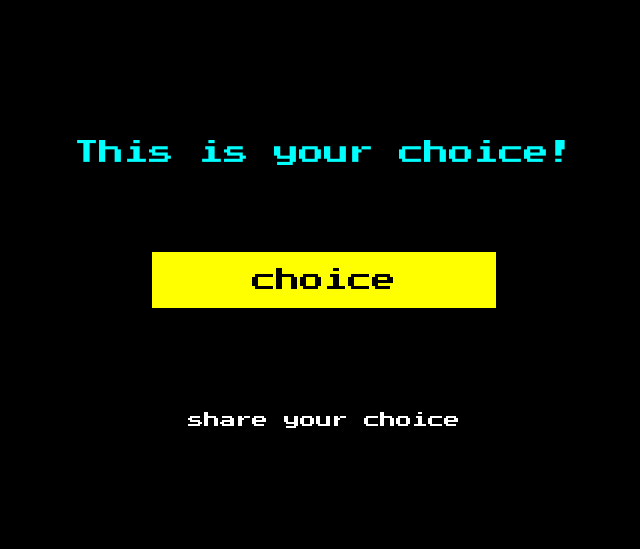
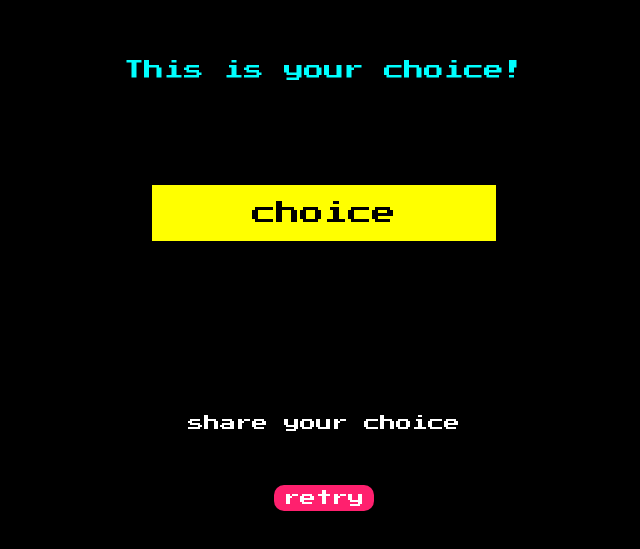
Before and after one commit to gkdud3579/ChoiceHelper, a React (Vite) app in the folder choicePicker/: page /Result in a window 1280 px wide. Shown: the part 117-666 px from the top of the page, without its empty margins (316-956 px from the left). Built offline with nearby package versions, Linux system fonts and the light colour scheme.

Commit message:
Design: retry-button추가

```diff
--- a/choicePicker/src/Pages/Result-page/ResultPage.scss
+++ b/choicePicker/src/Pages/Result-page/ResultPage.scss
@@ -1,5 +1,3 @@
-/* ResultPage.scss */
-
 .result-page {
     display: flex;
     flex-direction: column;
@@ -12,19 +10,20 @@
   }
 
   .result-page .result-title {
-    margin-bottom: 80px;
-    font-size: 25px;
+    margin-bottom: 100px;
+    font-size: 20px;
   }
 
   .result {
     background-color: yellow;
     color: black;
     padding: 10px 100px;
-    margin-bottom: 100px;
+    margin-bottom: 70px;
     font-size: 1.5em;
   }
 
   .result-page a {
+    margin-top: 100px;
     color: white;
     text-decoration: none;
     cursor: pointer;
@@ -34,4 +33,20 @@
 
   .result-page a:hover {
     text-decoration: underline;
+    color: #747bff;
   }
+
+  .retry-button {
+    background-color: #ff206e;
+    border: none;
+    padding: 5px 10px;
+    margin-top: 50px;
+    font-family: 'Press Start 2P';
+    font-size: 1em;
+    color: white;
+    cursor: pointer;
+    border-radius: 10px;
+    &:hover {
+      background-color: #747bff;
+    }
+  }
--- a/choicePicker/src/Pages/Result-page/ResultPage.tsx
+++ b/choicePicker/src/Pages/Result-page/ResultPage.tsx
@@ -6,6 +6,7 @@ function ResultPage() {
       <div className="result-title">This is your choice!</div>
       <div className="result">choice</div>
       <a>share your choice</a>
+      <button className="retry-button">retry</button>
     </div>
   );
 }
```
